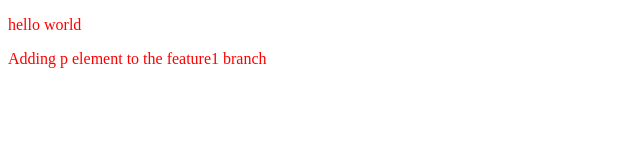
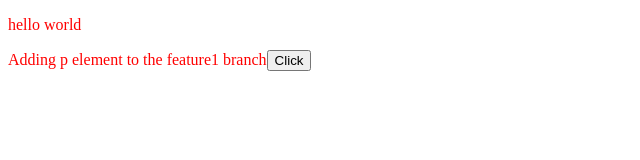
Before and after one commit to MrRanjan12/Git-Repo, a plain HTML site: page index.html in a window 1280 px wide. Shown: the whole page, without its empty margins (0-640 px from the left). Drawn offline with Linux system fonts and the light colour scheme.

Commit message:
add button

```diff
--- a/index.html
+++ b/index.html
@@ -10,6 +10,6 @@
 </head>
 <body>
     <p>hello world</p>
-    <p>Adding p element to the feature1 branch </p>
+    <p>Adding p element to the feature1 branch<button>Click</button></p>
 </body>
 </html>
```
